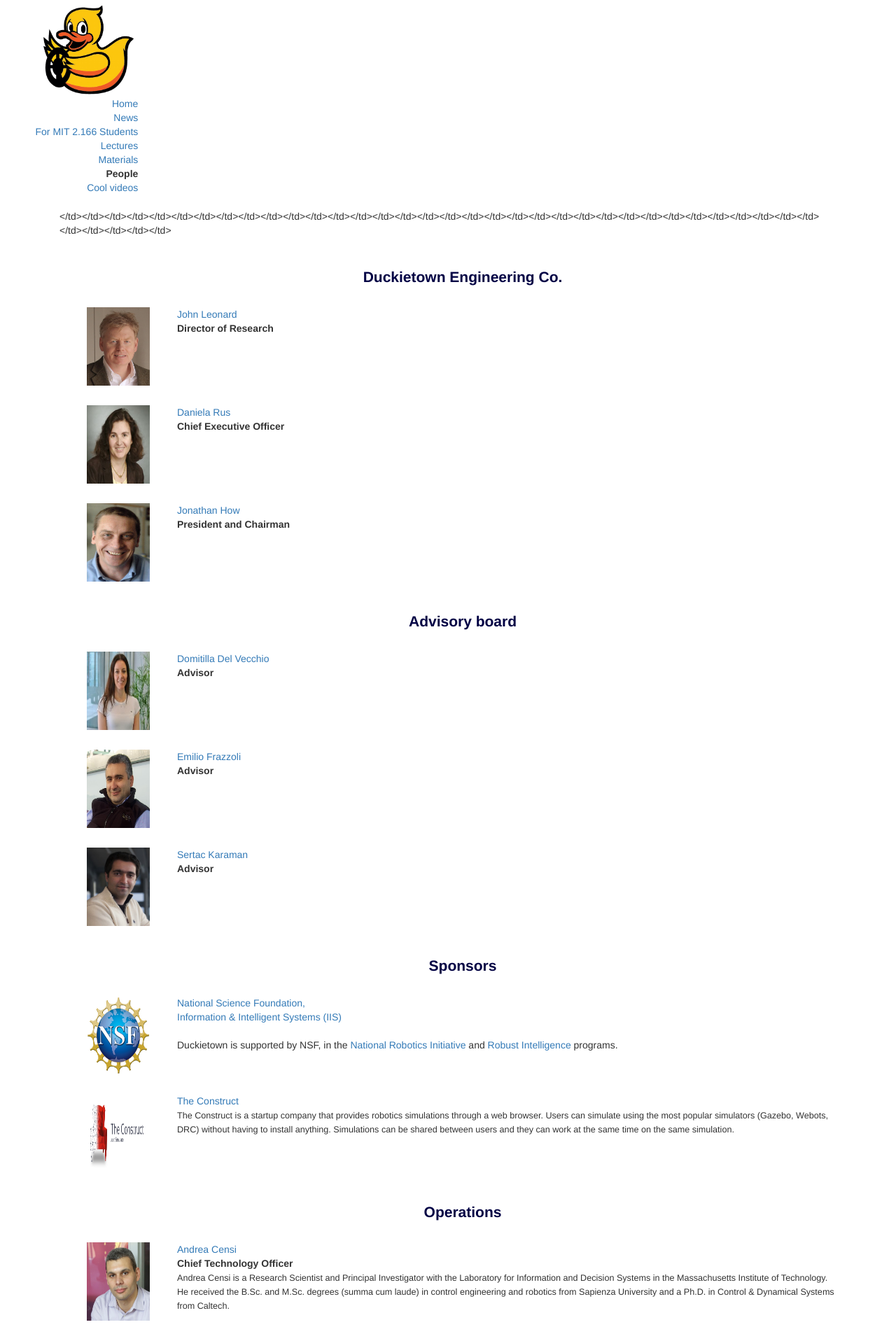
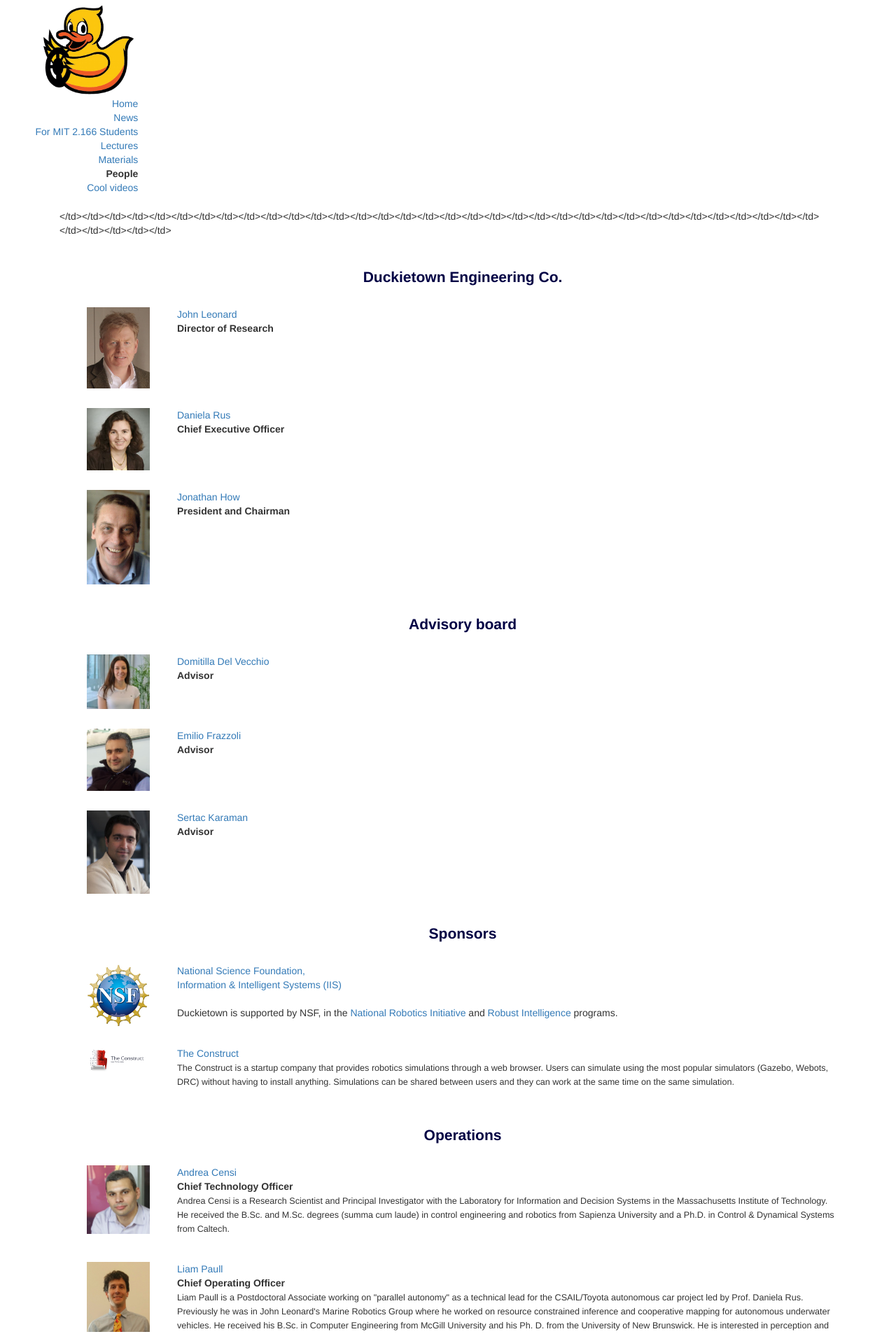
Before and after one commit to duckietown/duckietown.mit.edu, a Jekyll site: the page built from 06_staff.md, in a window 1280 px wide. Shown: the top 1906 px of the page at 70% size. Built offline with Jekyll 4.4.1, drawn with Linux system fonts in a browser that asks for light colours; nearby versions of some CDN libraries.

Commit message:
fix width imagesL

```diff
--- a/06_staff.md
+++ b/06_staff.md
@@ -8,8 +8,6 @@
 
 
 <style type='text/css'>
-    img.person { height: 8em;}
-    img.robot { height: 8em;}
     table#roster TD {  vertical-align: top;}
     table#roster  tr td:first-child { text-align: center;}
     table#roster  tr td { padding-left: 2em; }
--- a/generate_roster.py
+++ b/generate_roster.py
@@ -44,8 +44,6 @@
     head = """
 
 <style type='text/css'>
-    img.person { height: 8em;}
-    img.robot { height: 8em;}
     table#roster TD {  vertical-align: top;}
     table#roster  tr td:first-child { text-align: center;}
     table#roster  tr td { padding-left: 2em; }
```
